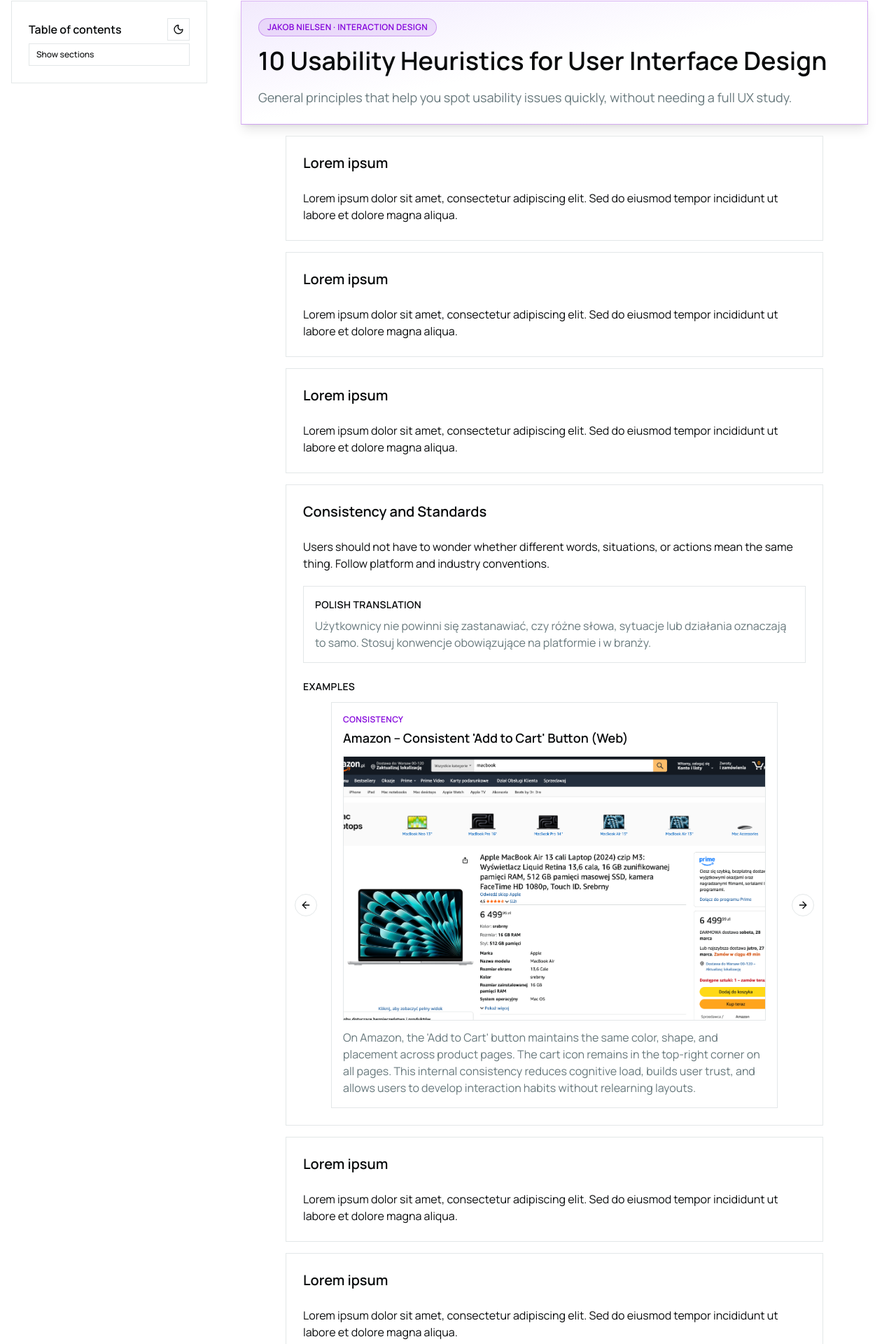
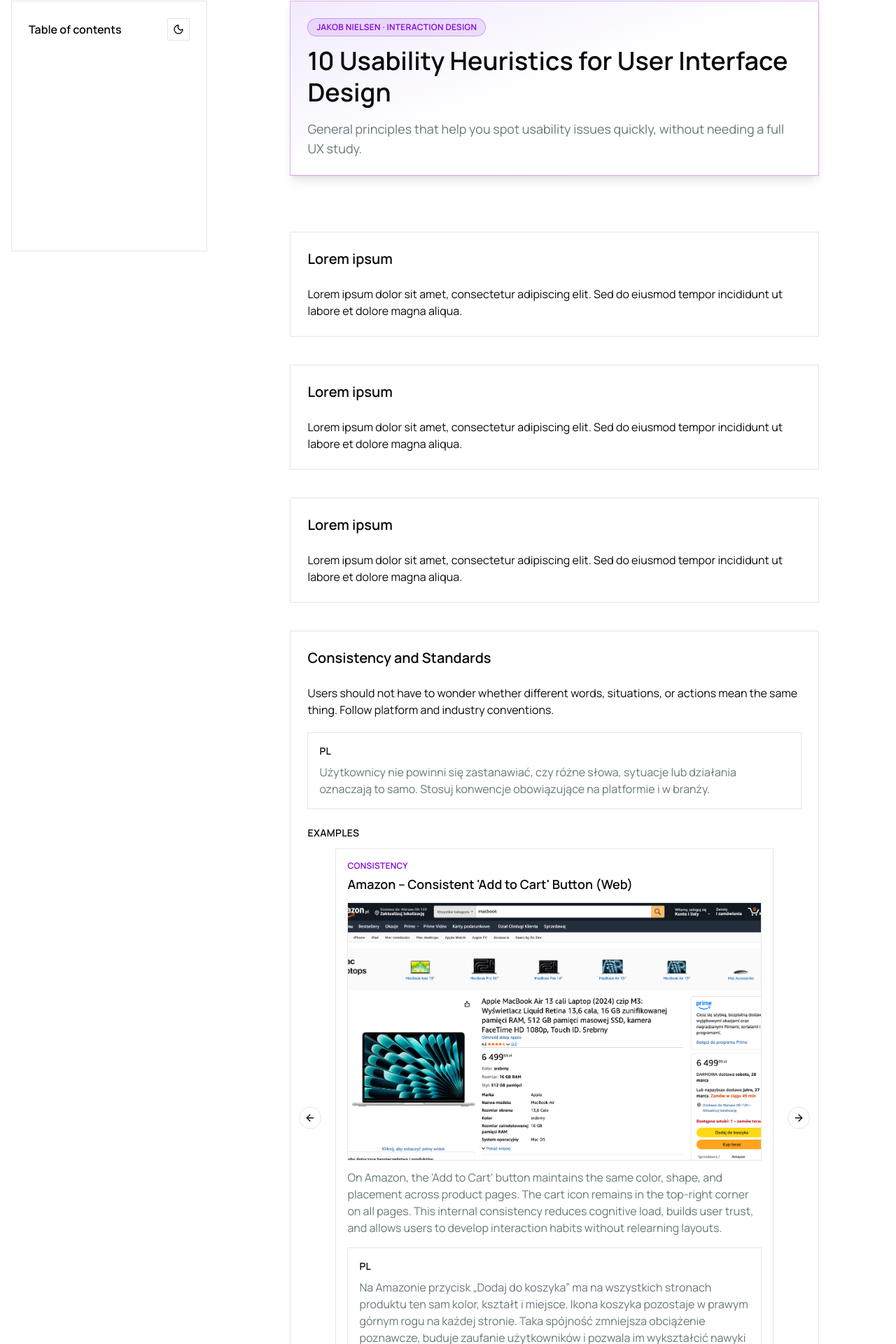
Before and after one commit to antek-ka/wdi-lab1-nielsen, a Next.js app: page / in a window 1280 px wide. Shown: the part 23-1943 px from the top of the page at 70% size. Built offline with nearby package versions, Linux system fonts and the light colour scheme.

Commit message:
update styling & add PL translations for examples

```diff
--- a/app/page.tsx
+++ b/app/page.tsx
@@ -14,6 +14,7 @@
   CarouselNext,
   CarouselPrevious,
 } from "@/components/ui/carousel";
+import { cn } from "@/lib/utils";
 
 type Rule = (typeof rules)[number];
 type RuleExample = {
@@ -22,6 +23,7 @@
   title: string;
   image: string;
   description: string;
+  translation?: string;
 };
 
 const hasTranslation = (rule: Rule): rule is Rule & { translation: string } =>
@@ -51,8 +53,8 @@
   };
 
   return (
-    <main className="relative bg-background px-4 py-6 lg:grid lg:grid-cols-[280px_1fr] lg:gap-6">
-      <aside className="sticky top-0 z-20 mb-4 bg-background py-2 md:top-4 md:mb-0 md:self-start md:bg-transparent md:py-0">
+    <main className="relative bg-background px-4 pt-48 pb-6 lg:grid lg:grid-cols-[280px_1fr] lg:gap-6 lg:pt-6">
+      <aside className="fixed top-0 left-0 z-20 w-full bg-background py-2 lg:sticky lg:top-4 lg:mb-0 lg:self-start lg:bg-transparent lg:py-0">
         <Card>
           <CardHeader className="pb-1">
             <div className="flex items-center justify-between gap-3">
@@ -69,39 +71,47 @@
             </div>
           </CardHeader>
           <CardContent>
-            <nav aria-label="Table of contents" className="flex flex-col gap-3">
+            <nav
+              aria-label="Table of contents"
+              className="relative flex flex-col gap-3"
+            >
               <Button
                 variant="outline"
-                className="w-full justify-start"
+                className="w-full justify-start lg:hidden"
                 onClick={() => setNavOpen((current) => !current)}
                 aria-expanded={navOpen}
                 aria-controls="table-of-contents-list"
               >
                 {navOpen ? "Hide sections" : "Show sections"}
               </Button>
-              {navOpen ? (
+              <div
+                className={cn(
+                  "absolute top-full right-0 left-0 z-30 mt-2 max-h-[60vh] overflow-auto rounded-md border bg-card p-4 shadow-lg lg:static lg:mt-0 lg:max-h-none lg:overflow-visible lg:rounded-none lg:border-0 lg:bg-transparent lg:p-0 lg:shadow-none",
+                  !navOpen && "hidden lg:block",
+                )}
+              >
                 <ul id="table-of-contents-list" className="flex flex-col gap-2">
                   {rules.map((rule) => (
                     <li key={rule.id} className="text-sm">
                       <Link
                         href={`#${rule.id}`}
-                        className="text-primary hover:underline"
+                        className="text-white hover:underline"
                       >
                         {rule.title}
                       </Link>
                     </li>
                   ))}
                 </ul>
-              ) : null}
+              </div>
             </nav>
           </CardContent>
         </Card>
       </aside>
 
-      <section className="flex flex-col items-center gap-4">
+      <section className="flex flex-col items-center gap-4 lg:gap-10">
         <Card
           asChild
-          className="w-full max-w-4xl border-primary/30 bg-linear-to-br from-primary/10 via-background to-background shadow-lg"
+          className="w-full lg:max-w-[80%] mb-10 border-primary/30 bg-linear-to-br from-primary/10 via-background to-background shadow-lg"
           data-component="hero"
         >
           <article>
@@ -109,7 +119,10 @@
               <span className="inline-flex w-fit items-center rounded-full border border-primary/30 bg-primary/10 px-3 py-1 text-xs font-semibold tracking-wide text-primary uppercase">
                 Jakob Nielsen · Interaction design
               </span>
-              <CardTitle className="text-3xl leading-tight md:text-4xl">
+              <CardTitle
+                titleTag="h1"
+                className="text-3xl leading-tight md:text-4xl"
+              >
                 10 Usability Heuristics for User Interface Design
               </CardTitle>
             </CardHeader>
@@ -125,7 +138,7 @@
         {rules.map((rule) => (
           <Card
             asChild
-            className="w-full max-w-3xl"
+            className="w-full lg:max-w-[80%]"
             data-component="card"
             key={rule.id}
           >
@@ -139,7 +152,7 @@
                 {hasTranslation(rule) ? (
                   <section className="mt-5 rounded-md border p-4">
                     <h3 className="text-sm font-semibold tracking-wide uppercase">
-                      Polish translation
+                      PL
                     </h3>
                     <p className="mt-2 text-muted-foreground">
                       {rule.translation}
@@ -178,6 +191,17 @@
                               <p className="mt-3 text-muted-foreground">
                                 {example.description}
                               </p>
+                              {"translation" in example &&
+                              example.translation ? (
+                                <div className="mt-4 rounded-md border p-4">
+                                  <h3 className="text-sm font-semibold tracking-wide uppercase">
+                                    PL
+                                  </h3>
+                                  <p className="mt-2 text-muted-foreground">
+                                    {example.translation}
+                                  </p>
+                                </div>
+                              ) : null}
                             </article>
                           </CarouselItem>
                         ))}
--- a/components/ui/card.tsx
+++ b/components/ui/card.tsx
@@ -1,14 +1,14 @@
-import * as React from "react"
-import { Slot } from "radix-ui"
+import * as React from "react";
+import { Slot } from "radix-ui";
 
-import { cn } from "@/lib/utils"
+import { cn } from "@/lib/utils";
 
 function Card({
   className,
   asChild = false,
   ...props
 }: React.ComponentProps<"div"> & { asChild?: boolean }) {
-  const Comp = asChild ? Slot.Root : "div"
+  const Comp = asChild ? Slot.Root : "div";
 
   return (
     <Comp
@@ -16,7 +16,7 @@
       className={cn("border bg-card text-card-foreground", className)}
       {...props}
     />
-  )
+  );
 }
 
 function CardHeader({ className, ...props }: React.ComponentProps<"div">) {
@@ -26,34 +26,44 @@
       className={cn("flex flex-col gap-1.5 p-6", className)}
       {...props}
     />
-  )
+  );
 }
 
-function CardTitle({ className, ...props }: React.ComponentProps<"h3">) {
+function CardTitle({
+  className,
+  titleTag = "h2",
+  ...props
+}: React.ComponentProps<"h1" | "h2"> & {
+  titleTag?: "h2" | "h1";
+}) {
+  const Comp = titleTag as React.ElementType;
   return (
-    <h3
+    <Comp
       data-slot="card-title"
       className={cn("leading-none font-semibold", className)}
       {...props}
     />
-  )
+  );
 }
 
-function CardDescription({
-  className,
-  ...props
-}: React.ComponentProps<"p">) {
+function CardDescription({ className, ...props }: React.ComponentProps<"p">) {
   return (
     <p
       data-slot="card-description"
       className={cn("text-muted-foreground text-sm", className)}
       {...props}
     />
-  )
+  );
 }
 
 function CardContent({ className, ...props }: React.ComponentProps<"div">) {
-  return <div data-slot="card-content" className={cn("p-6 pt-0", className)} {...props} />
+  return (
+    <div
+      data-slot="card-content"
+      className={cn("p-6 pt-0", className)}
+      {...props}
+    />
+  );
 }
 
-export { Card, CardContent, CardDescription, CardHeader, CardTitle }
+export { Card, CardContent, CardDescription, CardHeader, CardTitle };
--- a/public/content/rules.ts
+++ b/public/content/rules.ts
@@ -32,6 +32,8 @@
         image: "/images/amazon-cart.png",
         description:
           "On Amazon, the 'Add to Cart' button maintains the same color, shape, and placement across product pages. The cart icon remains in the top-right corner on all pages. This internal consistency reduces cognitive load, builds user trust, and allows users to develop interaction habits without relearning layouts.",
+        translation:
+          "Na Amazonie przycisk „Dodaj do koszyka” ma na wszystkich stronach produktu ten sam kolor, kształt i miejsce. Ikona koszyka pozostaje w prawym górnym rogu na każdej stronie. Taka spójność zmniejsza obciążenie poznawcze, buduje zaufanie użytkowników i pozwala im wykształcić nawyki interakcji bez ponownego uczenia się układu.",
       },
       {
         id: 2,
@@ -40,6 +42,8 @@
         image: "/images/instagram-navigation.png",
         description:
           "Instagram keeps its bottom navigation bar fixed across all major screens (Home, Search, Reels, Profile). Icons remain in the same position and use consistent styling. This enables muscle memory, fast navigation, and a seamless transition between different sections of the app.",
+        translation:
+          "Instagram utrzymuje dolny pasek nawigacji w stałym miejscu na wszystkich głównych ekranach (Strona główna, Szukaj, Reels, Profil). Ikony są w tym samym położeniu i zachowują spójny styl. Dzięki temu użytkownicy szybciej poruszają się po aplikacji („pamięć mięśniowa”) i płynnie przechodzą między sekcjami bez szukania funkcji.",
       },
       {
         id: 3,
@@ -48,6 +52,8 @@
         image: "/images/wikipedia-links.png",
         description:
           "Wikipedia uses blue, underlined text to indicate hyperlinks — a long-established web standard. Users instantly recognize these elements as clickable without additional explanation. Following this convention reduces confusion and aligns with decades of web browsing expectations.",
+        translation:
+          "Wikipedia używa niebieskiego podkreślonego tekstu jako oznaczenia hiperłączy — to dobrze ugruntowany standard sieci. Użytkownicy od razu rozpoznają te elementy jako klikalne, bez potrzeby dodatkowych wyjaśnień. Trzymanie się tej konwencji ogranicza nieporozumienia i jest zgodne z wieloletnimi oczekiwaniami wobec przeglądania internetu.",
       },
       {
         id: 4,
@@ -56,6 +62,8 @@
         image: "/images/ios-back-navigation.png",
         description:
           "iOS applications follow the platform standard of placing a back arrow in the top-left corner and supporting swipe-to-go-back gestures. Users expect this behavior from prior experience with the system. Adhering to platform standards minimizes learning time and prevents navigation errors.",
+        translation:
+          "Aplikacje iOS trzymają się standardu platformy: umieszczają strzałkę „wstecz” w lewym górnym rogu oraz wspierają gest przewinięcia w celu powrotu. Użytkownicy oczekują takiego zachowania na podstawie wcześniejszego doświadczenia z systemem. Stosowanie się do standardów platformy skraca czas nauki i zmniejsza ryzyko błędów w nawigacji.",
       },
     ],
   },
```
